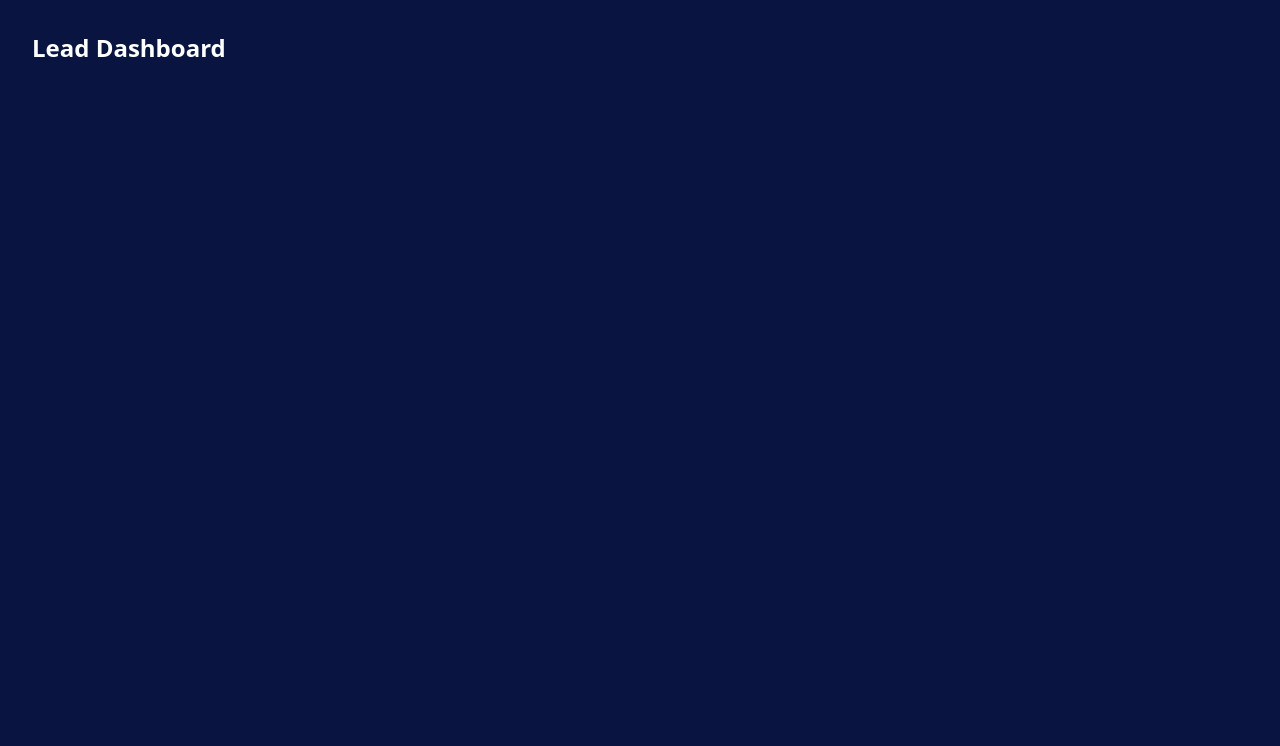
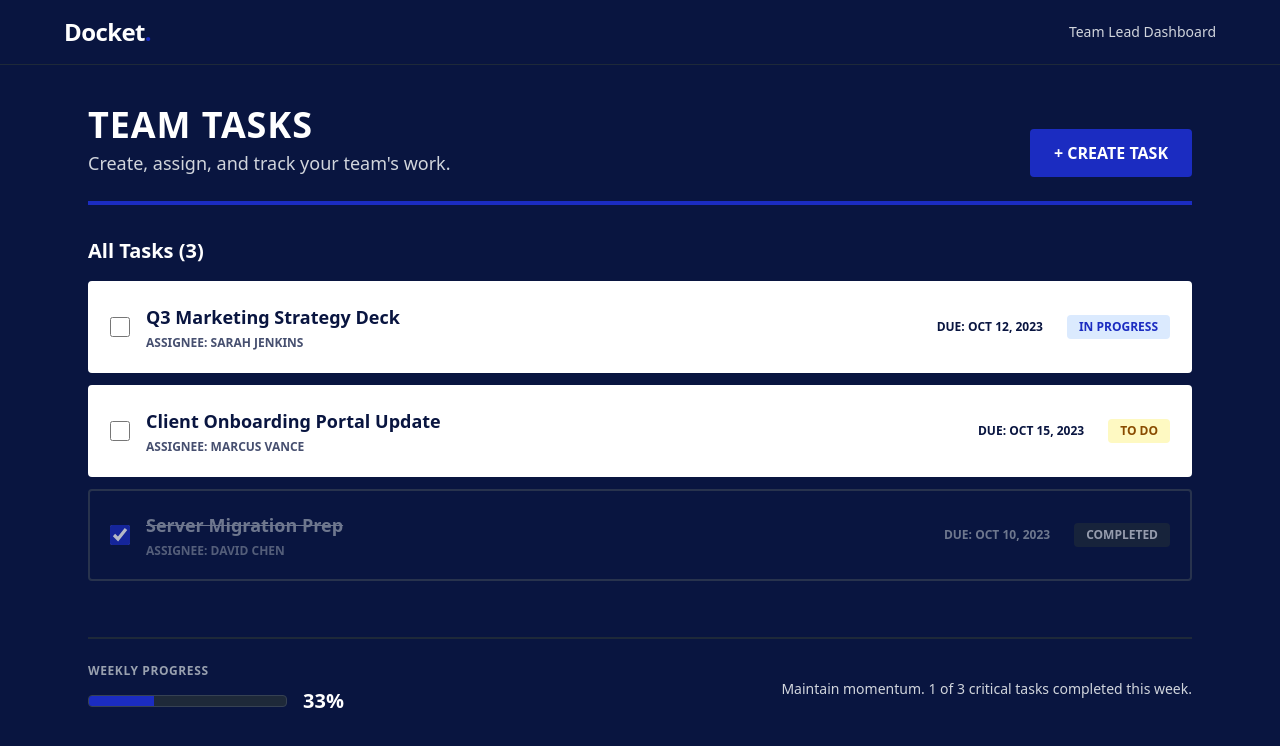
Before and after one commit to Obiwumma/docket, a Next.js app: page /dashboard/lead in a window 1280 px wide. Shown: the top 746 px of the page. Built offline with nearby package versions, Linux system fonts and the light colour scheme.

Commit message:
feat: create Team Lead dashboard page with task management and tracking features

```diff
--- a/app/dashboard/lead/page.tsx
+++ b/app/dashboard/lead/page.tsx
@@ -1,7 +1,269 @@
+"use client";
+
+import { useState } from "react";
+import Link from "next/link";
+
 export default function LeadDashboard() {
+  // Simple state for tasks
+  const [tasks, setTasks] = useState([
+    {
+      id: 1,
+      title: "Q3 Marketing Strategy Deck",
+      assignee: "Sarah Jenkins",
+      dueDate: "Oct 12, 2023",
+      status: "In Progress",
+      completed: false,
+    },
+    {
+      id: 2,
+      title: "Client Onboarding Portal Update",
+      assignee: "Marcus Vance",
+      dueDate: "Oct 15, 2023",
+      status: "To Do",
+      completed: false,
+    },
+    {
+      id: 3,
+      title: "Server Migration Prep",
+      assignee: "David Chen",
+      dueDate: "Oct 10, 2023",
+      status: "Completed",
+      completed: true,
+    },
+  ]);
+
+  // Form toggle state
+  const [showForm, setShowForm] = useState(false);
+
+  // Simple form input states
+  const [newTitle, setNewTitle] = useState("");
+  const [newAssignee, setNewAssignee] = useState("Sarah Jenkins");
+  const [newDueDate, setNewDueDate] = useState("");
+  const [newDescription, setNewDescription] = useState("");
+
+  // Function to toggle task completion
+  function toggleTask(id: number) {
+    const updated = tasks.map((task) => {
+      if (task.id === id) {
+        return {
+          ...task,
+          completed: !task.completed,
+          status: !task.completed ? "Completed" : "In Progress",
+        };
+      }
+      return task;
+    });
+    setTasks(updated);
+  }
+
+  // Function to add a new task
+  function handleAddTask(e: React.FormEvent) {
+    e.preventDefault();
+    if (!newTitle) return;
+
+    const newTask = {
+      id: Date.now(),
+      title: newTitle,
+      assignee: newAssignee,
+      dueDate: newDueDate || "Oct 30, 2023",
+      status: "To Do",
+      completed: false,
+    };
+
+    setTasks([...tasks, newTask]);
+    setNewTitle("");
+    setNewDueDate("");
+    setNewDescription("");
+    setShowForm(false);
+  }
+
+  // Calculate weekly progress percentage
+  const completedCount = tasks.filter((t) => t.completed).length;
+  const totalCount = tasks.length;
+  const progressPercent = totalCount > 0 ? Math.round((completedCount / totalCount) * 100) : 0;
+
   return (
-    <div className="p-8">
-      <h1 className="text-2xl font-bold">Lead Dashboard</h1>
+    <div className="min-h-screen bg-[#091540] text-white">
+      {/* Navigation Header */}
+      <header className="bg-[#091540] border-b border-gray-800 py-4 px-6">
+        <div className="max-w-6xl mx-auto flex items-center justify-between">
+          <Link href="/" className="text-2xl font-bold text-white tracking-tight">
+            Docket<span className="text-[#1B2CC1]">.</span>
+          </Link>
+          <div className="flex items-center gap-4 text-sm">
+            <span className="text-gray-300">Team Lead Dashboard</span>
+          </div>
+        </div>
+      </header>
+
+      {/* Main Container */}
+      <div className="max-w-6xl mx-auto py-10 px-6 flex flex-col gap-8">
+
+        {/* Page Header */}
+        <div className="flex flex-col gap-4 md:flex-row md:items-end md:justify-between border-b-4 border-[#1B2CC1] pb-6">
+          <div>
+            <h1 className="text-3xl md:text-4xl font-bold text-white tracking-wide">
+              TEAM TASKS
+            </h1>
+            <p className="text-gray-300 text-lg mt-1">
+              Create, assign, and track your team's work.
+            </p>
+          </div>
+
+          <button
+            onClick={() => setShowForm(!showForm)}
+            className="bg-[#1B2CC1] hover:bg-blue-700 text-white font-bold px-6 py-3 rounded transition flex items-center justify-center gap-2 self-start md:self-auto"
+          >
+            <span>{showForm ? "✕ CLOSE FORM" : "+ CREATE TASK"}</span>
+          </button>
+        </div>
+
+        {/* New Task Form Section */}
+        {showForm && (
+          <form
+            onSubmit={handleAddTask}
+            className="bg-white text-[#091540] border-2 border-white p-6 rounded flex flex-col gap-4"
+          >
+            <h2 className="text-2xl font-bold border-b border-gray-200 pb-2">
+              New Task Assignment
+            </h2>
+
+            <div className="grid grid-cols-1 md:grid-cols-12 gap-4">
+              <div className="flex flex-col gap-1 md:col-span-8">
+                <label className="text-xs font-bold uppercase text-gray-700">Task Title</label>
+                <input
+                  type="text"
+                  value={newTitle}
+                  onChange={(e) => setNewTitle(e.target.value)}
+                  placeholder="Enter task objective..."
+                  className="border border-gray-400 p-2 rounded focus:outline-none focus:border-[#1B2CC1]"
+                  required
+                />
+              </div>
+
+              <div className="flex flex-col gap-1 md:col-span-4">
+                <label className="text-xs font-bold uppercase text-gray-700">Assign To</label>
+                <select
+                  value={newAssignee}
+                  onChange={(e) => setNewAssignee(e.target.value)}
+                  className="border border-gray-400 p-2 rounded focus:outline-none focus:border-[#1B2CC1] bg-white cursor-pointer"
+                >
+                  <option value="Sarah Jenkins">Sarah Jenkins</option>
+                  <option value="Marcus Vance">Marcus Vance</option>
+                  <option value="Elena Rostova">Elena Rostova</option>
+                  <option value="David Chen">David Chen</option>
+                </select>
+              </div>
+
+              <div className="flex flex-col gap-1 md:col-span-4">
+                <label className="text-xs font-bold uppercase text-gray-700">Due Date</label>
+                <input
+                  type="date"
+                  value={newDueDate}
+                  onChange={(e) => setNewDueDate(e.target.value)}
+                  className="border border-gray-400 p-2 rounded focus:outline-none focus:border-[#1B2CC1]"
+                />
+              </div>
+
+              <div className="flex flex-col gap-1 md:col-span-8">
+                <label className="text-xs font-bold uppercase text-gray-700">Description</label>
+                <textarea
+                  value={newDescription}
+                  onChange={(e) => setNewDescription(e.target.value)}
+                  placeholder="Provide context and deliverables..."
+                  rows={2}
+                  className="border border-gray-400 p-2 rounded focus:outline-none focus:border-[#1B2CC1] resize-none"
+                />
+              </div>
+            </div>
+
+            <div className="flex justify-end mt-2">
+              <button
+                type="submit"
+                className="bg-[#1B2CC1] hover:bg-blue-700 text-white font-bold px-6 py-2 rounded transition"
+              >
+                ASSIGN TASK
+              </button>
+            </div>
+          </form>
+        )}
+
+        {/* Task List Section */}
+        <div className="flex flex-col gap-4">
+          <h2 className="text-xl font-bold text-white">All Tasks ({totalCount})</h2>
+
+          <div className="flex flex-col gap-3">
+            {tasks.map((task) => (
+              <div
+                key={task.id}
+                onClick={() => toggleTask(task.id)}
+                className={`p-5 rounded border-2 transition cursor-pointer flex flex-col md:flex-row md:items-center justify-between gap-4 ${
+                  task.completed
+                    ? "bg-[#091540] border-gray-700 opacity-70 text-gray-400"
+                    : "bg-white text-[#091540] border-white hover:bg-gray-100"
+                }`}
+              >
+                <div className="flex items-center gap-4">
+                  <input
+                    type="checkbox"
+                    checked={task.completed}
+                    onChange={() => {}}
+                    className="w-5 h-5 accent-[#1B2CC1] cursor-pointer"
+                  />
+                  <div>
+                    <h3 className={`text-lg font-bold ${task.completed ? "line-through" : ""}`}>
+                      {task.title}
+                    </h3>
+                    <p className="text-xs font-semibold uppercase mt-1 opacity-75">
+                      Assignee: {task.assignee}
+                    </p>
+                  </div>
+                </div>
+
+                <div className="flex items-center justify-between md:justify-end gap-6 text-sm">
+                  <span className="font-semibold text-xs uppercase">
+                    Due: {task.dueDate}
+                  </span>
+                  <span
+                    className={`text-xs font-bold px-3 py-1 rounded uppercase ${
+                      task.completed
+                        ? "bg-gray-800 text-gray-300"
+                        : task.status === "In Progress"
+                        ? "bg-blue-100 text-[#1B2CC1]"
+                        : "bg-yellow-100 text-yellow-800"
+                    }`}
+                  >
+                    {task.status}
+                  </span>
+                </div>
+              </div>
+            ))}
+          </div>
+        </div>
+
+        {/* Weekly Progress Footer */}
+        <div className="mt-6 border-t-2 border-gray-800 pt-6 flex flex-col md:flex-row justify-between items-start md:items-center gap-6">
+          <div className="flex flex-col gap-2">
+            <span className="text-xs font-bold uppercase text-gray-400 tracking-wider">
+              Weekly Progress
+            </span>
+            <div className="flex items-center gap-4 w-full md:w-64">
+              <div className="h-3 flex-grow bg-gray-800 rounded relative overflow-hidden border border-gray-700">
+                <div
+                  className="h-full bg-[#1B2CC1] transition-all duration-300"
+                  style={{ width: `${progressPercent}%` }}
+                ></div>
+              </div>
+              <span className="text-xl font-bold text-white">{progressPercent}%</span>
+            </div>
+          </div>
+
+          <p className="text-sm text-gray-300 max-w-md md:text-right">
+            Maintain momentum. {completedCount} of {totalCount} critical tasks completed this week.
+          </p>
+        </div>
+
+      </div>
     </div>
   );
 }
```
